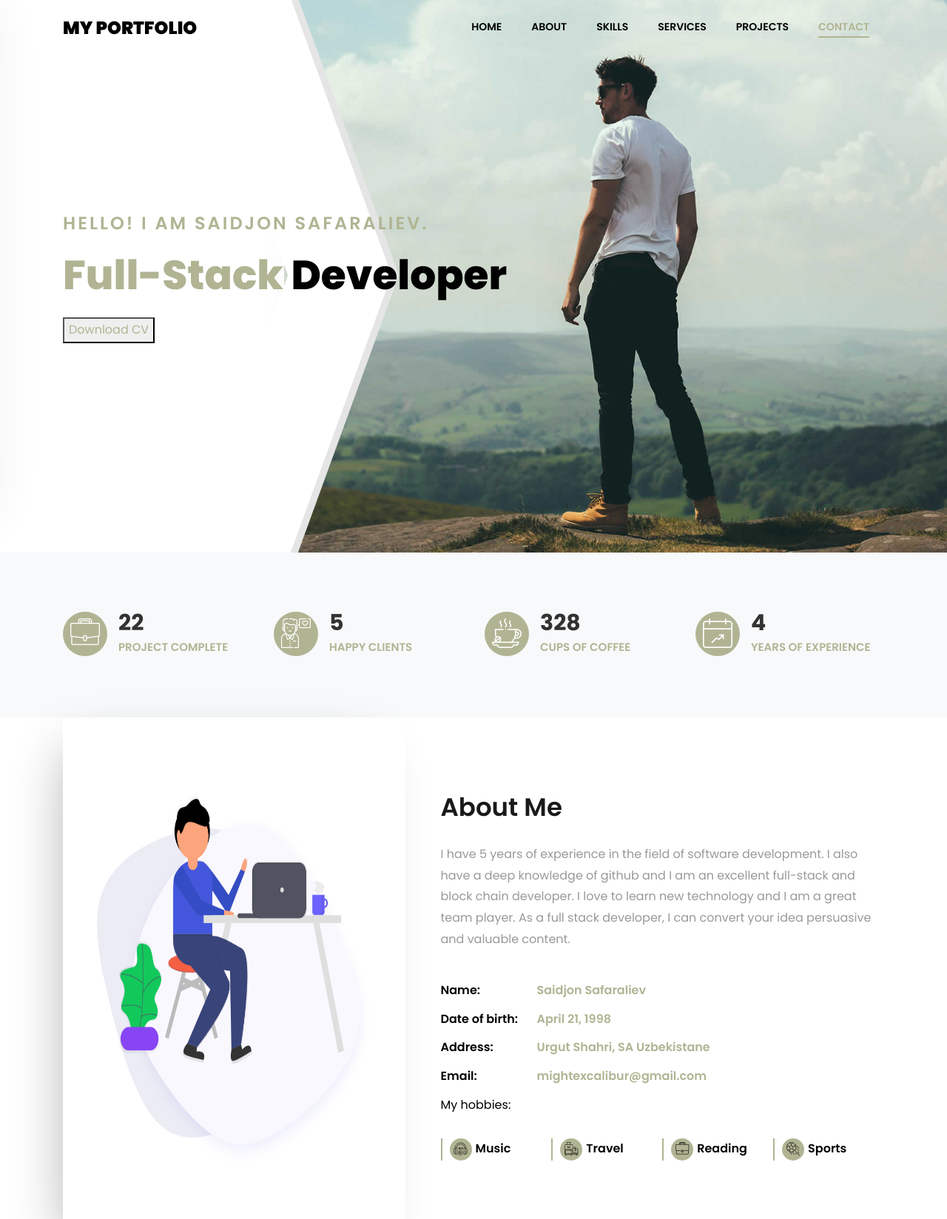
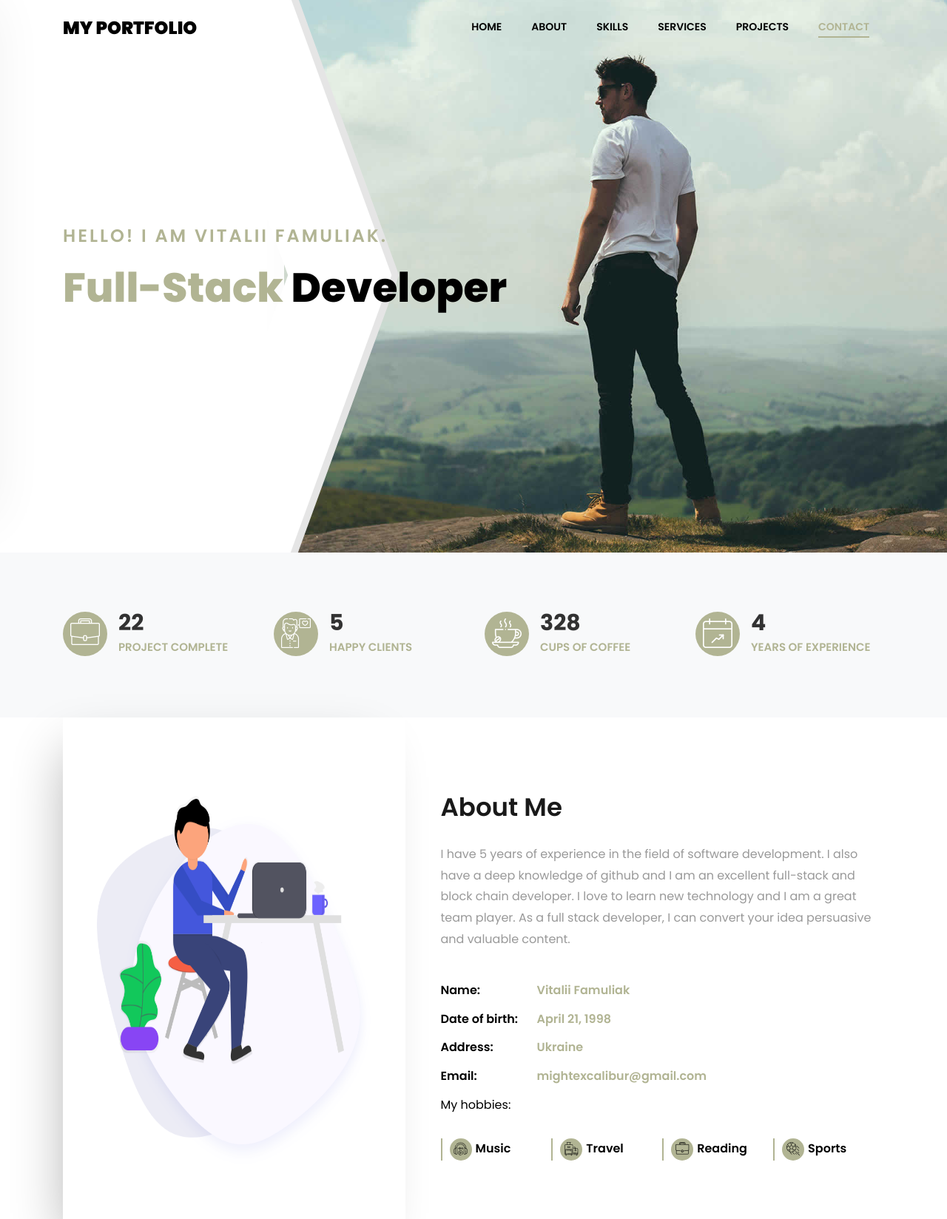
Before and after one commit to excalibur2024/myportfolio_fullstack, a plain HTML site: page index.html in a window 1280 px wide. Shown: the part 3-1651 px from the top of the page at 74% size. Drawn offline with Linux system fonts and the light colour scheme; some packages are replaced by stand-ins of ours; no server answers; files whose address does not match are found by name.

Commit message:
Update index.html

```diff
--- a/index.html
+++ b/index.html
@@ -56,9 +56,9 @@
 						</div>
 						<div class="one-forth d-flex  align-items-center ftco-animate" data-scrollax=" properties: { translateY: '70%' }">
 							<div class="text">
-								<span class="subheading" style="font-size: 24px;">Hello! I am Saidjon Safaraliev.                                                                                      </span>
+								<span class="subheading" style="font-size: 24px;">Hello! I am Vitalii Famuliak.                                                                                      </span>
 								<h1 class="mb-4 mt-3"><span>Full-Stack</span> Developer</h1>
-								<button><a href="saidjon.pdf" class="sim-btn btn-hover-new" data-text="Download CV"><span>Download CV</span></a></button>
+<!-- 								<button><a href="saidjon.pdf" class="sim-btn btn-hover-new" data-text="Download CV"><span>Download CV</span></a></button> -->
 							</div>
 						</div>
 					</div>
@@ -144,9 +144,9 @@
 								</p>
 
 								<ul class="about-info mt-4 px-md-0 px-2">
-									<li class="d-flex"><span>Name:</span> <span>Saidjon Safaraliev                                                                                     </span></li>
+									<li class="d-flex"><span>Name:</span> <span>Vitalii Famuliak                                                                                    </span></li>
 									<li class="d-flex"><span>Date of birth:</span> <span>April 21, 1998</span></li>
-									<li class="d-flex"><span>Address:</span> <span>Urgut Shahri, SA Uzbekistane</span></li>
+									<li class="d-flex"><span>Address:</span> <span>Ukraine</span></li>
 									<li class="d-flex"><span>Email:</span> <span>mightexcalibur@gmail.com</span></li>
 								</ul>
 							</div>
```
